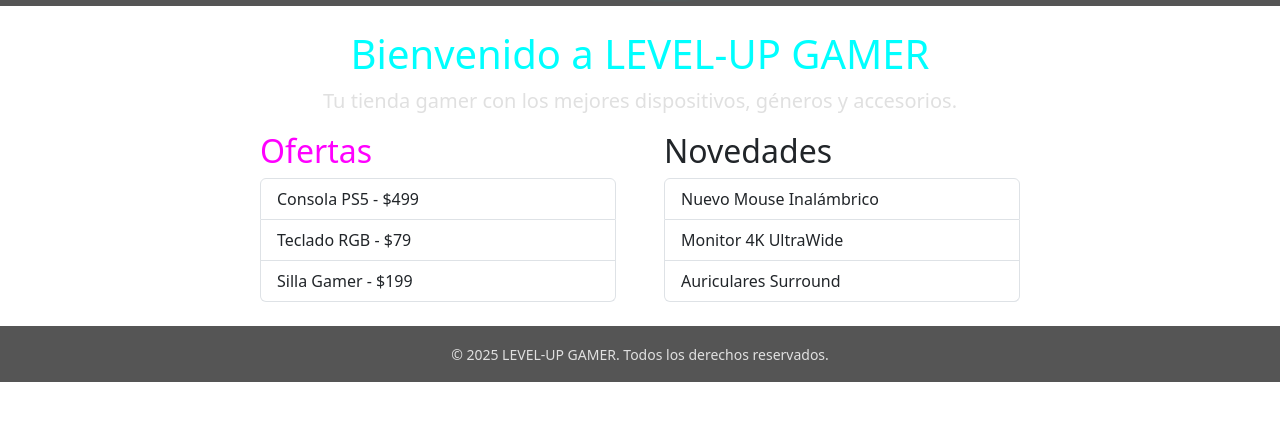
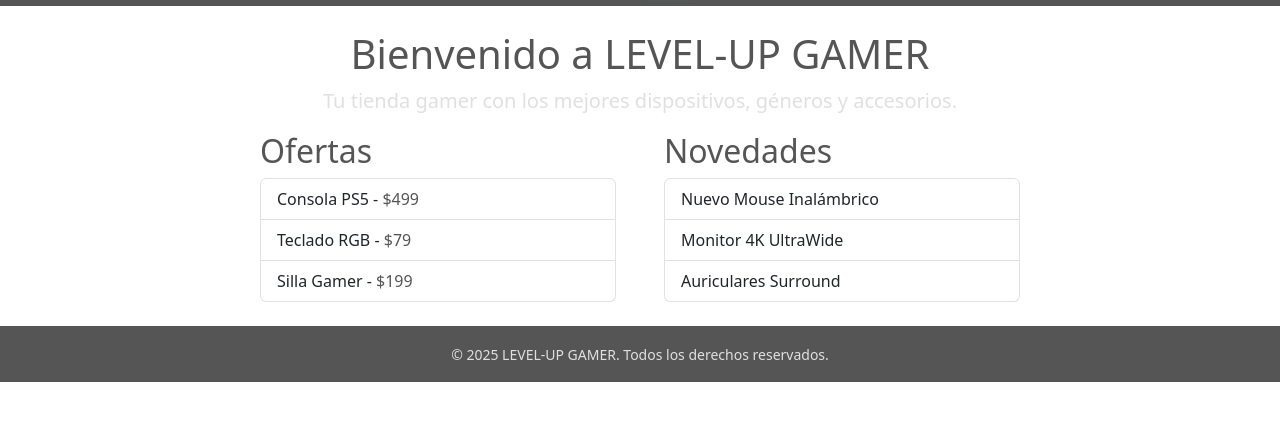
Before and after one commit to sweder25/LvLupPage, a plain HTML site: page Index.html in a window 1280 px wide. Shown: the part 69-490 px from the top of the page. Drawn offline with nearby package versions, Linux system fonts and the light colour scheme.

Commit message:
Actualización en Index

```diff
--- a/Index.html
+++ b/Index.html
@@ -53,19 +53,19 @@
 </header>
 <main class="container py-4">
   <section>
-    <h1 class="text-center" style="color: var(--acento-neon);">Bienvenido a LEVEL-UP GAMER</h1>
+    <h1 class="text-center" style="color: var(--borde-metalico);">Bienvenido a LEVEL-UP GAMER</h1>
     <p class="lead text-center" style="color: var(--texto-claro);">Tu tienda gamer con los mejores dispositivos, géneros y accesorios.</p>
     <article class="row justify-content-center gap-4">
       <section class="col-md-4">
-        <h2 style="color: var(--resalte-magenta);">Ofertas</h2>
+        <h2 style="color: var(--borde-metalico);">Ofertas</h2>
         <ul class="list-group">
-          <li class="list-group-item">Consola PS5 - <span style="color: var(--accion-verde);">$499</span></li>
-          <li class="list-group-item">Teclado RGB - <span style="color: var(--accion-verde);">$79</span></li>
-          <li class="list-group-item">Silla Gamer - <span style="color: var(--accion-verde);">$199</span></li>
+          <li class="list-group-item">Consola PS5 - <span style="color: var(--borde-metalico);">$499</span></li>
+          <li class="list-group-item">Teclado RGB - <span style="color: var(--borde-metalico);">$79</span></li>
+          <li class="list-group-item">Silla Gamer - <span style="color: var(--borde-metalico);">$199</span></li>
         </ul>
       </section>
       <section class="col-md-4">
-        <h2 style="color: var(--hover-amarillo);">Novedades</h2>
+        <h2 style="color: var(--borde-metalico);">Novedades</h2>
         <ul class="list-group">
           <li class="list-group-item">Nuevo Mouse Inalámbrico</li>
           <li class="list-group-item">Monitor 4K UltraWide</li>
```
